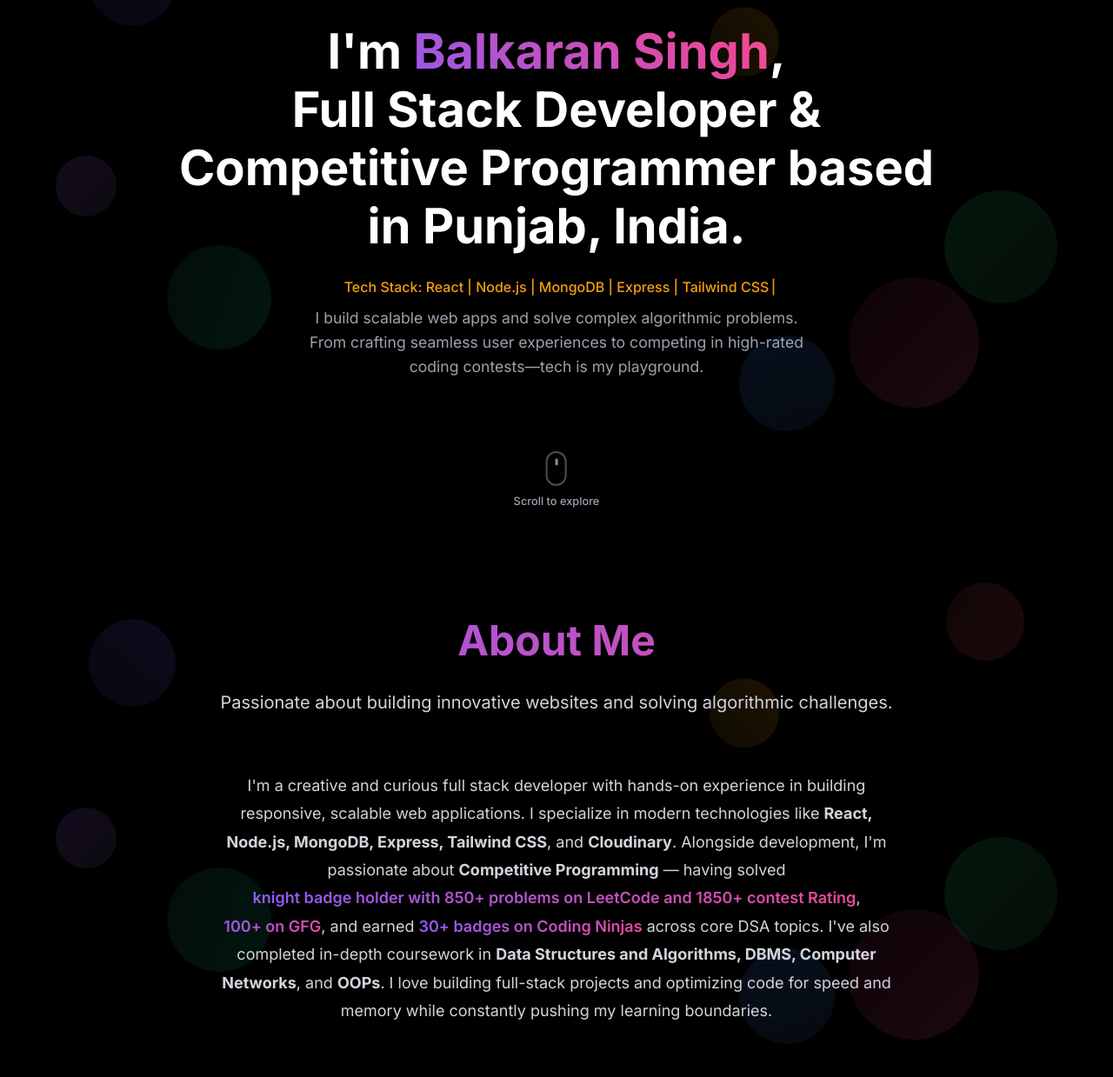
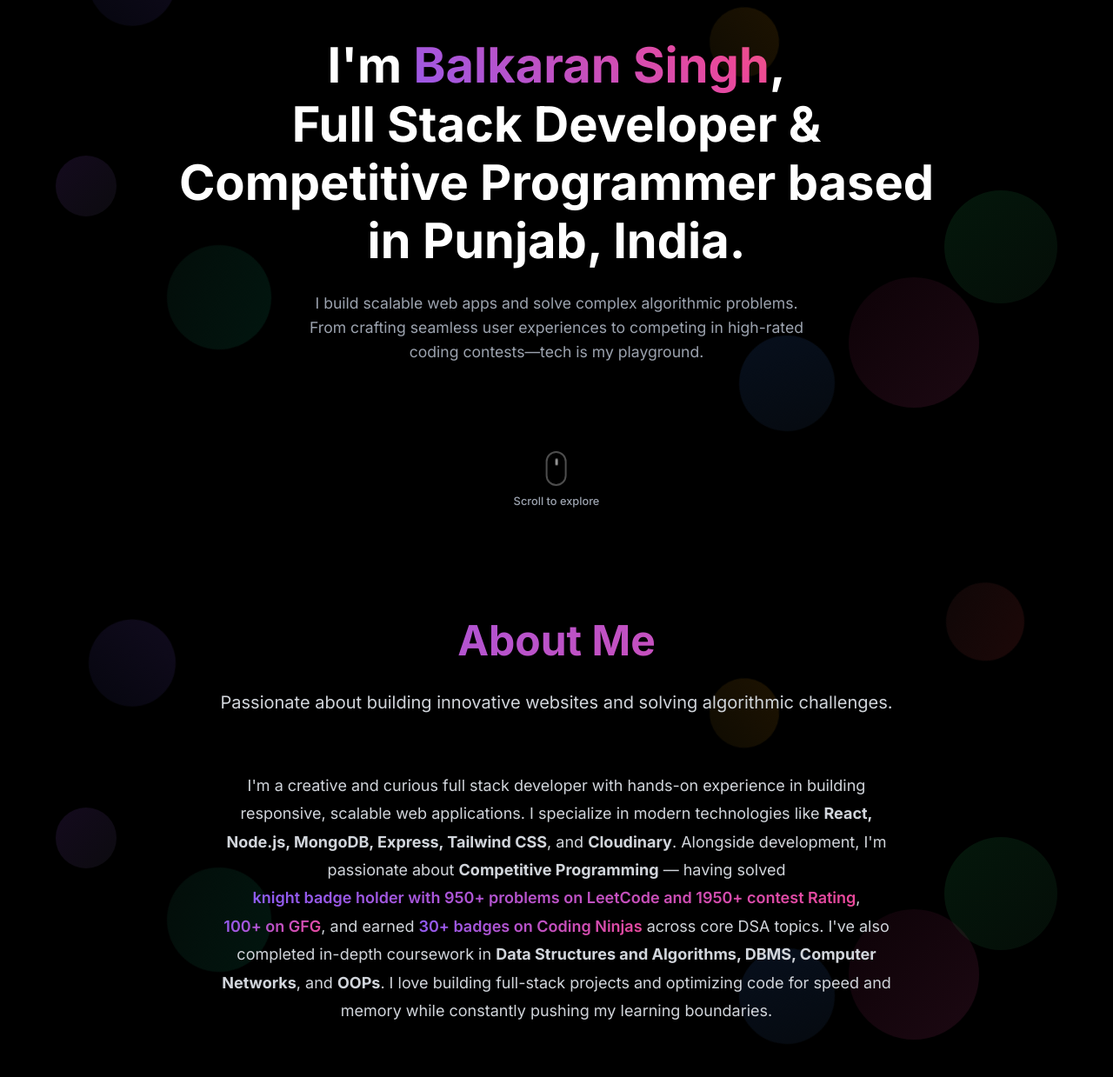
Before and after one commit to Balkaran786-dev/My-Portfolio, a plain HTML site: page index.html in a window 1280 px wide. Shown: the part 181-1420 px from the top of the page at 87% size. Drawn offline with nearby package versions, Linux system fonts and the light colour scheme.

Commit message:
updation

```diff
--- a/index.html
+++ b/index.html
@@ -60,9 +60,9 @@
                     I'm <span class="gradient-text">Balkaran Singh</span>, <br>
                     Full Stack Developer & Competitive Programmer based in Punjab, India.
                 </h1>
-                <div class="tech-stack-subtitle">
+                <!-- <div class="tech-stack-subtitle">
                     <span class="typing-text">Tech Stack: React | Node.js | MongoDB | Express | Tailwind CSS</span>
-                </div>
+                </div> -->
                 <p class="hero-subtitle">I build scalable web apps and solve complex algorithmic problems. From crafting
                     seamless user experiences to competing in high-rated coding contests—tech is my playground.</p>
             </div>
@@ -103,7 +103,7 @@
                         scalable web applications. I specialize in modern technologies like <strong>React, Node.js,
                             MongoDB, Express, Tailwind CSS</strong>, and <strong>Cloudinary</strong>. Alongside
                         development, I'm passionate about <strong>Competitive Programming</strong> — having solved
-                        <a href="https://leetcode.com/u/Balkaran786/" target="_blank">knight badge holder with 850+ problems on LeetCode and 1850+ contest Rating</a>,
+                        <a href="https://leetcode.com/u/Balkaran786/" target="_blank">knight badge holder with 950+ problems on LeetCode and 1950+ contest Rating</a>,
                         <a href="https://www.geeksforgeeks.org/user/balkara3a6e/" target="_blank">100+ on GFG</a>, and
                         earned
                         <a href="https://www.naukri.com/code360/profile/be3ea7c5-ada2-4752-af60-cdfd2fd236ab" target="_blank">30+ badges
```
Also changed, not shown: 1 other file.
